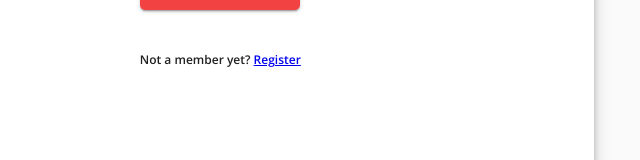
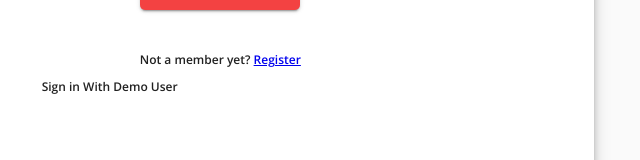
Before and after one commit to hatchways/team-corgi, a React (Create React App) app in the folder client/: page /login in a window 1280 px wide. Shown: the part 722-882 px from the top of the page, without its empty margins (153-793 px from the left). Built offline with nearby package versions, Linux system fonts and the light colour scheme; no server answers.

Commit message:
added demo user button

```diff
--- a/client/src/pages/Login/Login.tsx
+++ b/client/src/pages/Login/Login.tsx
@@ -11,6 +11,8 @@ import LoginForm from './LoginForm/LoginForm';
 import AuthHeader from '../../components/AuthHeader/AuthHeader';
 import { useAuth } from '../../context/useAuthContext';
 import { useSnackBar } from '../../context/useSnackbarContext';
+import { Button } from '@material-ui/core';
+import dogs from '../../Images/goldenRetrievers.jpg';
 
 export default function Login(): JSX.Element {
   const classes = useStyles();
@@ -33,6 +35,14 @@ export default function Login(): JSX.Element {
 
         setSubmitting(false);
         updateSnackBarMessage('An unexpected error occurred. Please try again');
+      }
+    });
+  };
+
+  const handleDemoUser = () => {
+    login('test@test.com', 'test123').then((data) => {
+      if (data.success) {
+        updateLoginContext(data.success);
       }
     });
   };
@@ -60,6 +70,9 @@ export default function Login(): JSX.Element {
               <Link to="/signup">Register</Link>
             </Typography>
           </Box>
+          <Button className={classes.demoUserButton} onClick={handleDemoUser}>
+            Sign in With Demo User
+          </Button>
         </Box>
       </Grid>
     </Grid>
```
